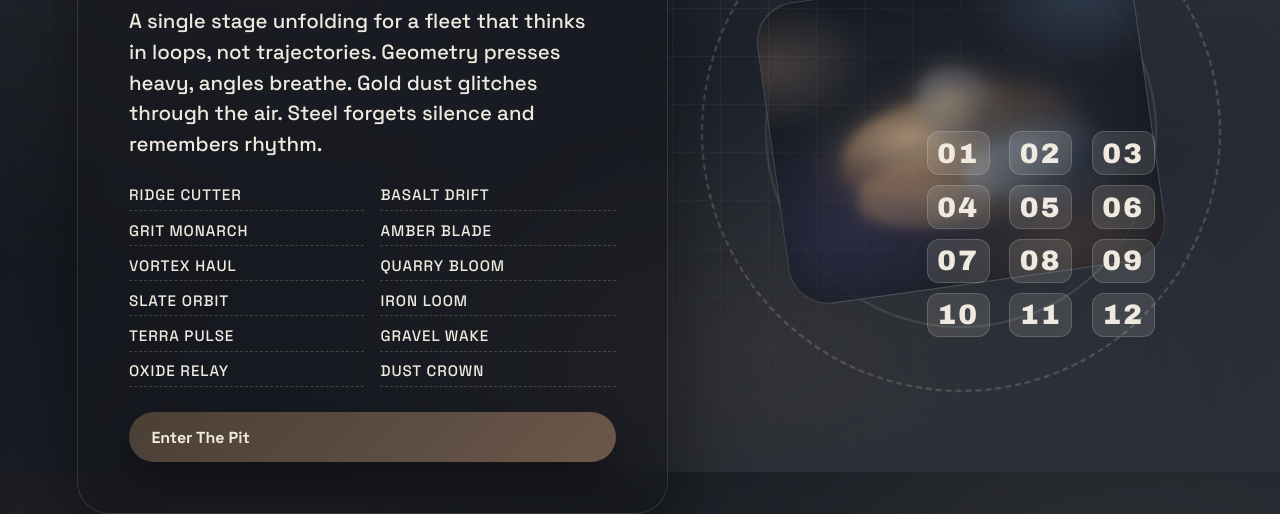
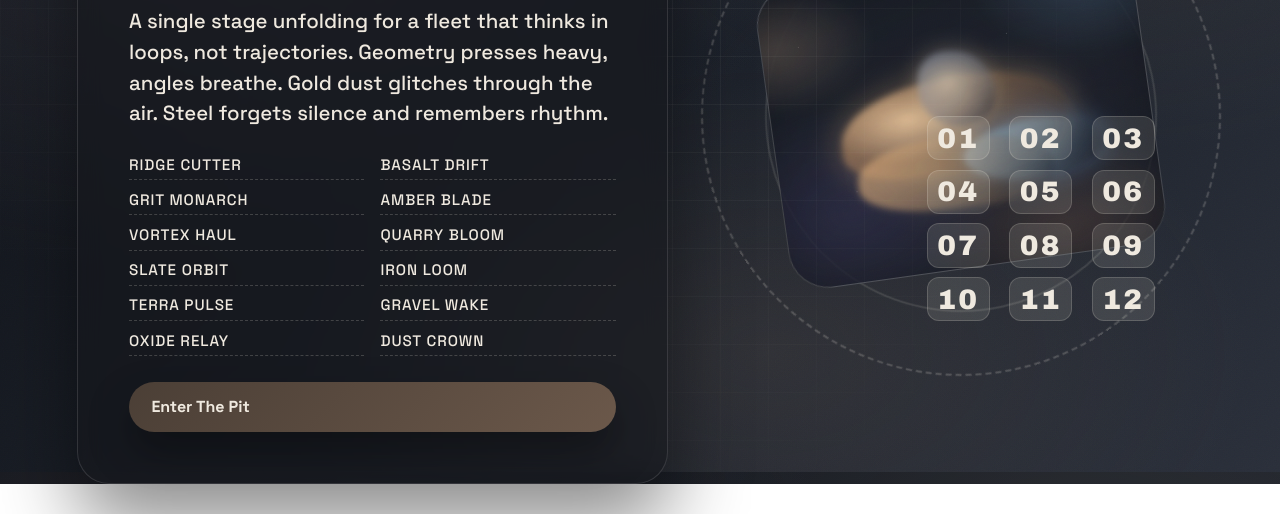
Before and after one commit to 12dozers/12dozers.github.io, a plain HTML site: page index.html in a window 1280 px wide. Shown: the part 328-842 px from the top of the page. After the commit the page ends 812 px from the top, so only its background shows below. Drawn offline with Linux system fonts and the light colour scheme.

Commit message:
Update index.html

```diff
--- a/index.html
+++ b/index.html
@@ -91,7 +91,7 @@
 
     .subtitle {
       font-size: clamp(1rem, 1.6vw, 1.4rem);
-      max-width: 36ch;
+      max-width: 56ch;
       line-height: 1.5;
       margin: 0;
     }
@@ -201,8 +201,8 @@
     .block .dozer {
       position: absolute;
       inset: 18% 8% 12%;
-      filter: blur(6px);
-      opacity: 0.85;
+      filter: blur(3px);
+      opacity: 0.95;
       animation: float 8s ease-in-out infinite;
     }
 
@@ -210,17 +210,17 @@
       position: absolute;
       inset: 30% 18% 24% 10%;
       border-radius: 60% 40% 50% 30%;
-      background: radial-gradient(120px 60px at 30% 40%, rgba(255, 214, 167, 0.6), transparent 70%),
-        linear-gradient(135deg, rgba(198, 144, 94, 0.45), rgba(76, 58, 40, 0.2));
-      box-shadow: 0 0 40px rgba(255, 197, 128, 0.25);
+      background: radial-gradient(120px 60px at 30% 40%, rgba(255, 214, 167, 0.8), transparent 70%),
+        linear-gradient(135deg, rgba(210, 156, 106, 0.7), rgba(68, 50, 34, 0.3));
+      box-shadow: 0 0 32px rgba(255, 197, 128, 0.35);
     }
 
     .dozer .blade {
       position: absolute;
       inset: 55% 8% 18% 48%;
       border-radius: 45% 55% 40% 60%;
-      background: linear-gradient(120deg, rgba(140, 199, 255, 0.35), rgba(24, 30, 44, 0.2));
-      box-shadow: 0 0 30px rgba(120, 180, 255, 0.25);
+      background: linear-gradient(120deg, rgba(150, 210, 255, 0.55), rgba(20, 26, 40, 0.25));
+      box-shadow: 0 0 26px rgba(120, 180, 255, 0.35);
       transform: rotate(-6deg);
     }
 
@@ -228,17 +228,17 @@
       position: absolute;
       inset: 18% 40% 46% 36%;
       border-radius: 40% 60% 45% 55%;
-      background: radial-gradient(80px 60px at 40% 40%, rgba(255, 230, 190, 0.4), transparent 70%),
-        linear-gradient(135deg, rgba(90, 110, 140, 0.35), rgba(20, 24, 36, 0.2));
-      box-shadow: 0 0 24px rgba(255, 224, 178, 0.2);
+      background: radial-gradient(80px 60px at 40% 40%, rgba(255, 230, 190, 0.6), transparent 70%),
+        linear-gradient(135deg, rgba(110, 130, 170, 0.55), rgba(18, 22, 34, 0.25));
+      box-shadow: 0 0 22px rgba(255, 224, 178, 0.3);
     }
 
     .dozer .tracks {
       position: absolute;
       inset: 58% 24% 8% 14%;
       border-radius: 50% 50% 40% 40%;
-      background: linear-gradient(90deg, rgba(255, 186, 120, 0.35), rgba(24, 28, 38, 0.15));
-      opacity: 0.8;
+      background: linear-gradient(90deg, rgba(255, 196, 130, 0.55), rgba(16, 20, 30, 0.25));
+      opacity: 0.95;
     }
 
     .block .dust {
```
